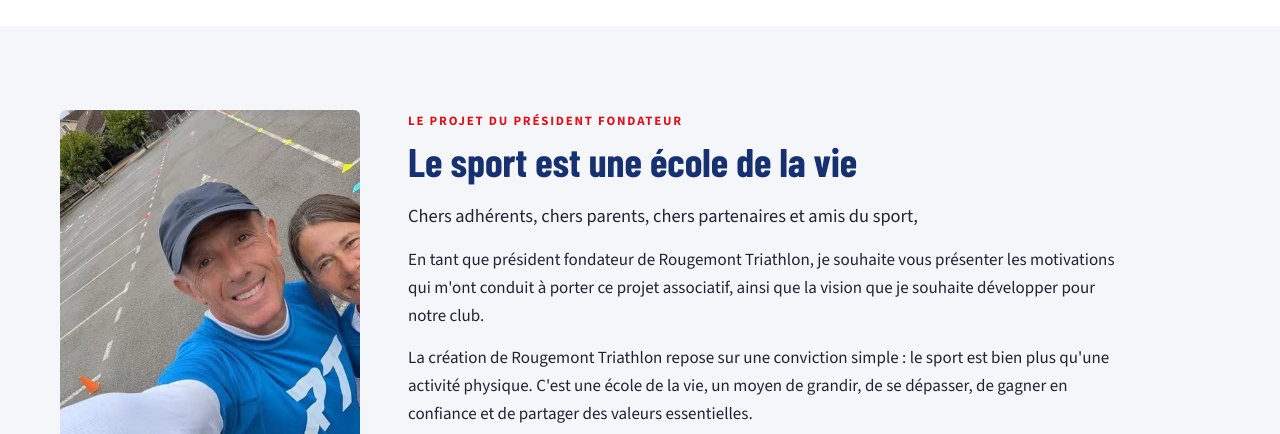
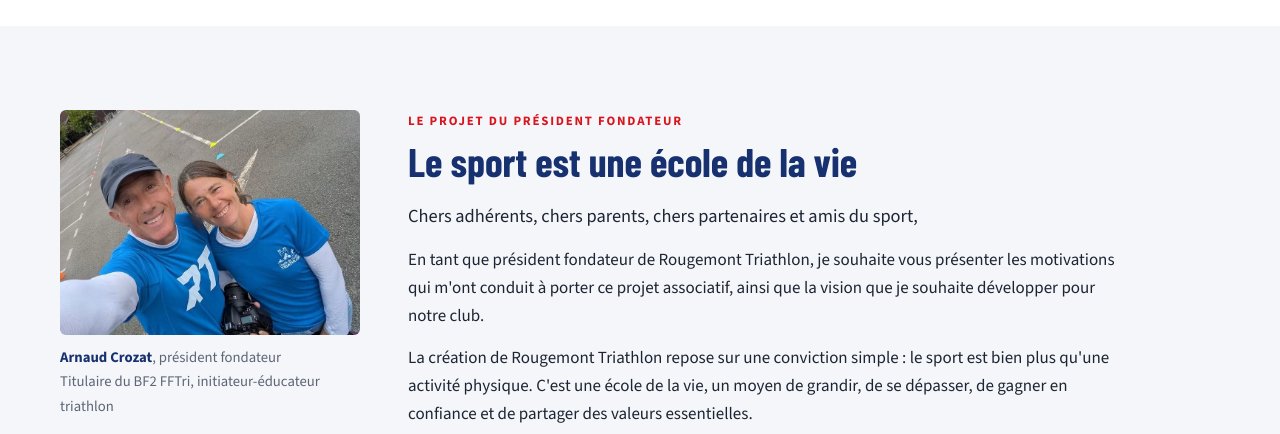
Before and after one commit to Opalinemag/Rougemont-tri-, a website: page le-club.html in a window 1280 px wide. Shown: the part 1050-1484 px from the top of the page. Drawn offline with nearby package versions, Linux system fonts and the light colour scheme; no server answers.

Commit message:
Le club : photo du président recadrée pour voir les deux personnes
Co-Authored-By: Claude Opus 5.5 <noreply@anthropic.com>

```diff
--- a/le-club.html
+++ b/le-club.html
@@ -48,7 +48,7 @@
       <div class="president">
         <aside class="president__aside">
           <figure class="figure">
-            <img src="images/coachs.jpg" alt="Arnaud Crozat, président fondateur de Rougemont Triathlon" style="aspect-ratio:4/5;object-position:30% center">
+            <img src="images/coachs.jpg" alt="Arnaud Crozat, président fondateur de Rougemont Triathlon, en selfie à l'entraînement" style="aspect-ratio:4/3;object-position:85% center">
             <figcaption><strong>Arnaud Crozat</strong>, président fondateur<br>Titulaire du BF2 FFTri, initiateur-éducateur triathlon</figcaption>
           </figure>
           <img src="images/logo.png" alt="Logo Rougemont Triathlon" class="president__logo">
```
